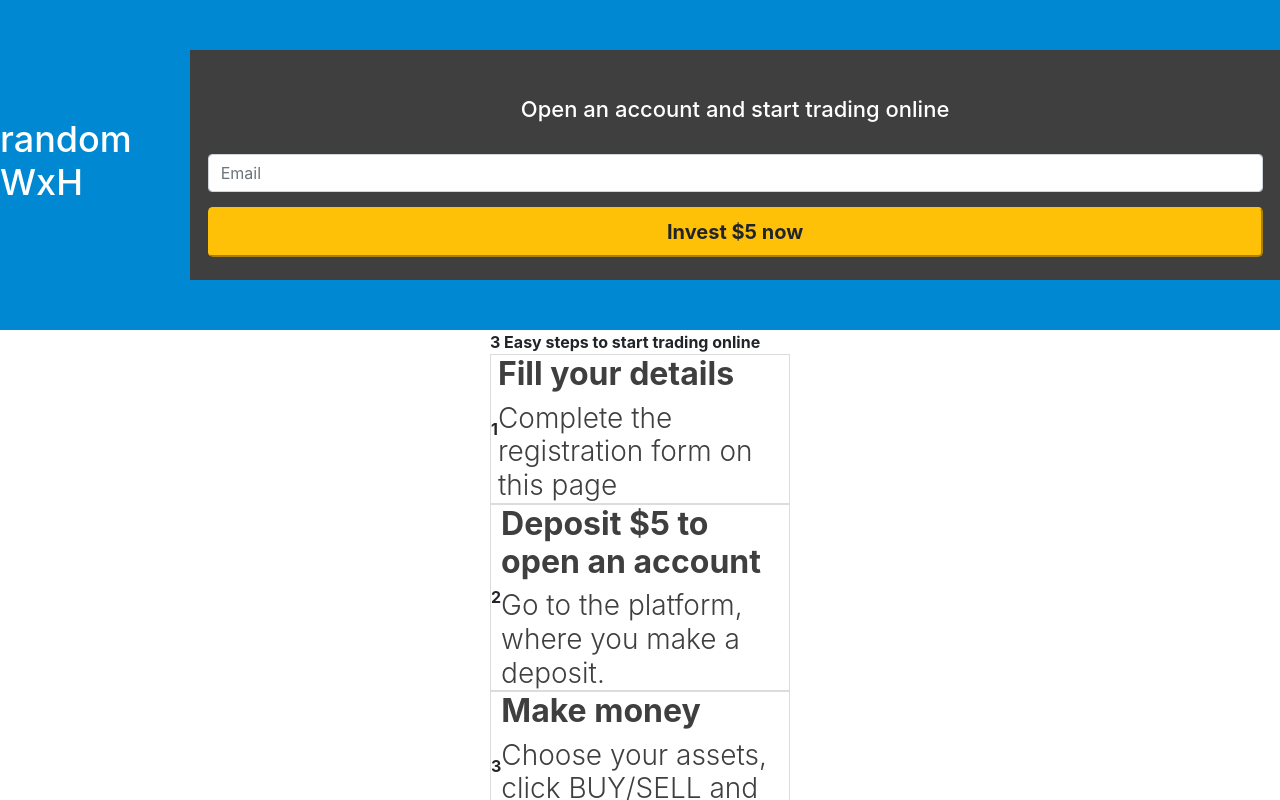
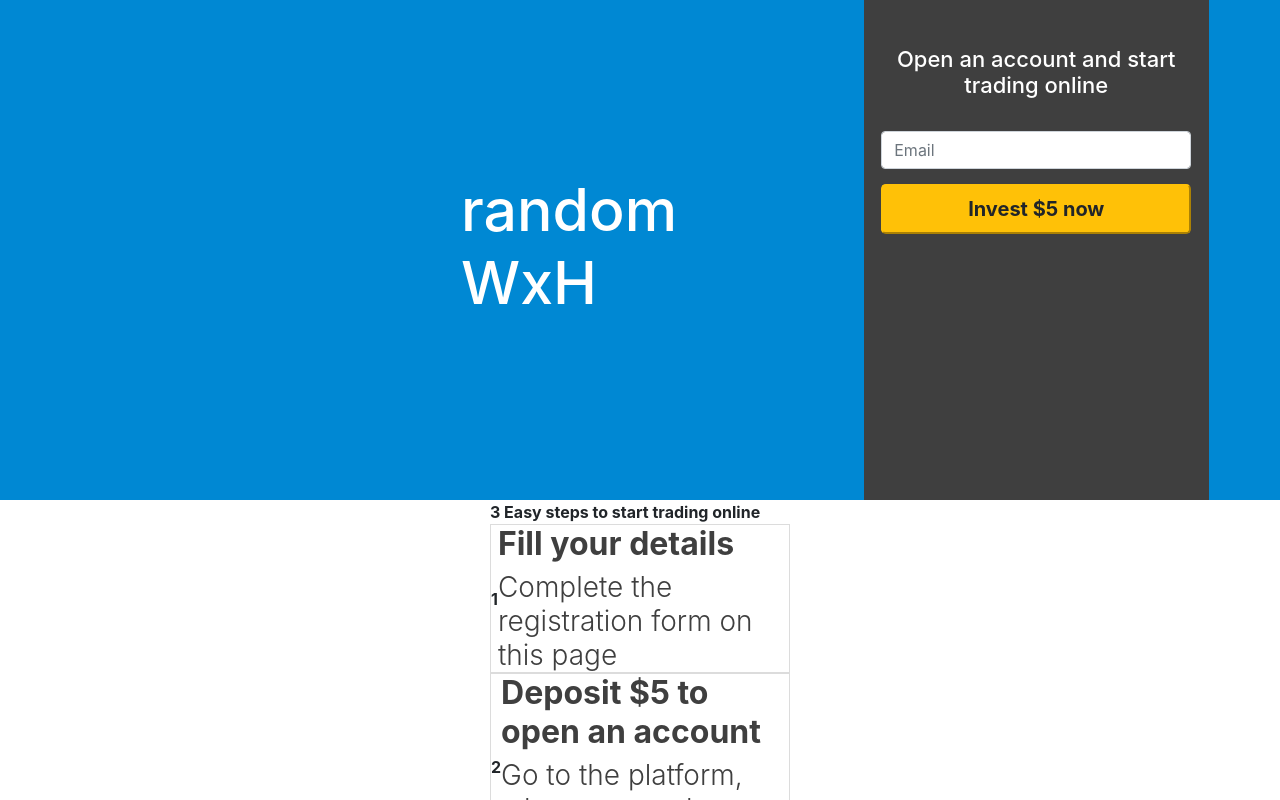
Before and after one commit to dreadlocker/ui-task, a Vue app: page / in a window 1280 px wide. Shown: the top 800 px of the page. Built offline with nearby package versions, Linux system fonts and the light colour scheme.

Commit message:
Changed location and usage of BaseForm component

```diff
--- a/src/assets/styles/_variables.sass
+++ b/src/assets/styles/_variables.sass
@@ -1,6 +1,7 @@
 $min-mobile-portrait-width: 320px
 $min-tablet-portrait-width: 768px
-$min-pc-width: 1920px
+// FIX $min-pc-width: 1920px
+$min-pc-width: 769px
 
 $text-color-1: #FFFFFF
 $text-color-2: #3F3F3F
@@ -9,3 +10,8 @@ $text-color-4: #373737
 
 $background-color-1: #0088D3
 $background-color-2: #FAFAFA
+
+
+$page-header-height: 500px
+$page-header-text-width: 358px
+$part-of-page-header-text-width: calc( #{$page-header-text-width} / 1.6 )
--- a/src/assets/styles/main.sass
+++ b/src/assets/styles/main.sass
@@ -14,6 +14,9 @@ body
 //   font-family: Roboto
 //   -webkit-font-smoothing: antialiased
 //   -moz-osx-font-smoothing: grayscale
+
+.home-page-holder
+  position: relative
 
 // // HomePageHeader START
 .page-header
@@ -45,6 +48,7 @@ body
 
 // BaseForm START
 .form
+  width: 100%
   background-color: $text-color-2
   margin: 50px 0
   padding: 23px 17.5px
@@ -131,3 +135,28 @@ body
     font-size: 16px
   .trader-quote
     font-size: 14px
+
+@media (min-width: $min-pc-width)
+  .page-header-text
+    font-size: 59px
+    line-height: 73px
+
+  .page-header
+    height: $page-header-height
+    position: relative
+  .form
+    height: $page-header-height
+    position: absolute
+    top: 0
+    left: calc( 50% + #{$part-of-page-header-text-width} )
+  .hidden
+    display: block
+    height: 100%
+  .form
+    width: 345px
+    margin: 0
+    position: absolute
+    top: 0
+    right: 50%
+  .page-header-text
+    width: $page-header-text-width
--- a/src/components/BaseForm.vue
+++ b/src/components/BaseForm.vue
@@ -2,7 +2,7 @@
   <form
     action=""
     method=""
-    class="form mx-auto w-100"
+    class="form mx-auto"
     :class="classes"
   >
     <h1 class="form-header text-center mx-auto">{{header}}</h1>
@@ -15,7 +15,7 @@
       aria-describedby="basic-addon1"
     >
     <div
-      v-if="isEmailWrong"
+      v-if="isEmailCorrect === false"
       class="p-1 mb-2 bg-danger text-white"
     >
       {{wrongEmailMessage}}
@@ -44,19 +44,16 @@ export default {
     return {
       header: "Open an account and start trading online",
       emailRegexp: /^(([^<>()[\]\\.,;:\s@"]+(\.[^<>()[\]\\.,;:\s@"]+)*)|(".+"))@((\[[0-9]{1,3}\.[0-9]{1,3}\.[0-9]{1,3}\.[0-9]{1,3}\])|(([a-zA-Z\-0-9]+\.)+[a-zA-Z]{2,}))$/gi,
+      wrongEmailMessage: "Email you've entered is wrong.",
       email: "",
-      wrongEmailMessage: "Email you've entered is wrong.",
-      isEmailWrong: false
+      isEmailCorrect: null
     }
   },
   methods: {
     checkEmail() {
-      const isEmailCorrect = this.emailRegexp.test(this.email)
-      if (isEmailCorrect) {
-        this.isEmailWrong = false
+      this.isEmailCorrect = this.emailRegexp.test(this.email)
+      if (this.isEmailCorrect) {
         alert("Email is correct.")
-      } else {
-        this.isEmailWrong = true
       }
     }
   }
--- a/src/components/BasePageFooter.vue
+++ b/src/components/BasePageFooter.vue
@@ -1,4 +1,13 @@
 <template>
+  <div>
+    <div class="incons-holder content-holder mx-auto d-flex justify-content-between">
+      <BaseIcon
+        v-for="iconSrc in icons"
+        :key="iconSrc"
+        :iconSrc="iconSrc"
+      />
+    </div>
+
     <div class="footer-holder">
       <div class="footer-links-holder mb-4 d-flex flex-column align-items-center">
         <u
@@ -14,17 +23,30 @@
 
       <p class="footer-info pb-4 font-weight-light">{{footerInfo.text}}</p>
     </div>
+  </div>
 </template>
 
 <script>
+import BaseIcon from '@/components/BaseIcon.vue'
+
 export default {
   name: 'BasePageFooter',
+  components: {
+    BaseIcon,
+  },
   data() {
     return {
       footerInfo: {
         links: ["Privacy Policy", "Contact Us", "Terms and Conditions"],
         text: "Disclaimer: CFDs traded on margin carry a high degree of risk. As such they may not be suitable for all investors. As it can result in loss of some or all invested capital, please seek independent advice and ensure you fully understand the risks associated with trading."
-      }
+      },
+      icons: [
+        require("@/assets/images/icon1.png"),
+        require("@/assets/images/icon2.png"),
+        require("@/assets/images/icon3.png"),
+        require("@/assets/images/icon4.png"),
+        require("@/assets/images/icon5.png"),
+      ],
     }
   }
 }
--- a/src/components/BasePageHeader.vue
+++ b/src/components/BasePageHeader.vue
@@ -2,18 +2,13 @@
   <div class="page-header d-flex justify-content-center align-items-center w-100">
     <h1 class="page-header-text">{{headerText}}</h1>
 
-    <BaseForm :classes="'hidden'" />
   </div>
 </template>
 
 <script>
-import BaseForm from '@/components/BaseForm.vue'
 
 export default {
   name: 'BasePageHeader',
-  components: {
-    BaseForm,
-  },
   data() {
     return {
       headerText: "random WxH",
--- a/src/views/HomePage/HomePage.vue
+++ b/src/views/HomePage/HomePage.vue
@@ -1,7 +1,8 @@
 <template>
-  <div>
+  <div class="home-page-holder">
     <BasePageHeader />
     <HomePageContent />
+    <BaseForm />
     <BasePageFooter />
   </div>
 </template>
@@ -9,6 +10,7 @@
 <script>
 import BasePageHeader from '@/components/BasePageHeader.vue'
 import HomePageContent from './HomePageContent.vue'
+import BaseForm from '@/components/BaseForm.vue'
 import BasePageFooter from '@/components/BasePageFooter.vue'
 
 export default {
@@ -16,6 +18,7 @@ export default {
   components: {
     BasePageHeader,
     HomePageContent,
+    BaseForm,
     BasePageFooter,
   },
 }
--- a/src/views/HomePage/HomePageContent.vue
+++ b/src/views/HomePage/HomePageContent.vue
@@ -22,36 +22,19 @@
       </div>
     </div>
 
-    <BaseForm />
-
     <BaseButton :classes="'hidden'" />
-
-    <div class="incons-holder content-holder mx-auto d-flex justify-content-between">
-      <BaseIcon
-        v-for="iconSrc in icons"
-        :key="iconSrc"
-        :iconSrc="iconSrc"
-      />
-    </div>
-
   </div>
 </template>
 
 <script>
 import HomePageStep from './HomePageStep.vue'
 import HomePageTrader from './HomePageTrader.vue'
-import BaseForm from '@/components/BaseForm.vue'
-import BaseButton from '@/components/BaseButton.vue'
-import BaseIcon from '@/components/BaseIcon.vue'
 
 export default {
   name: 'HomePageContent',
   components: {
     HomePageStep,
     HomePageTrader,
-    BaseForm,
-    BaseButton,
-    BaseIcon,
   },
   data() {
     return {
@@ -83,13 +66,6 @@ export default {
           info: "“For me, trading is about mastering a skill and uBanker really helps you develop and improve as a trader. It’s a 5-star service!”",
         },
       ],
-      icons: [
-        require("@/assets/images/icon1.png"),
-        require("@/assets/images/icon2.png"),
-        require("@/assets/images/icon3.png"),
-        require("@/assets/images/icon4.png"),
-        require("@/assets/images/icon5.png"),
-      ],
     }
   }
 }
```
Lines whose indentation alone changed are shown as unchanged.
